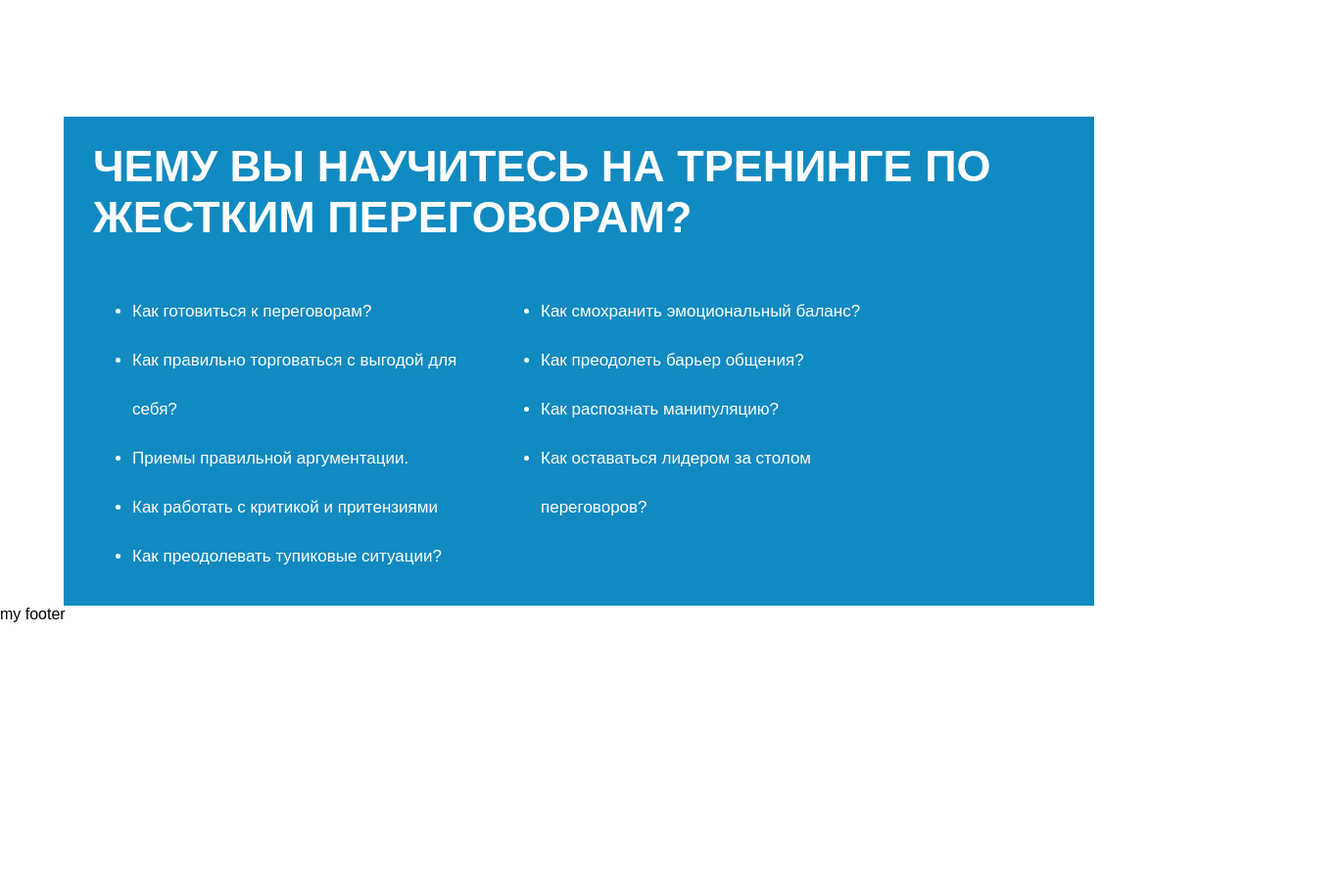
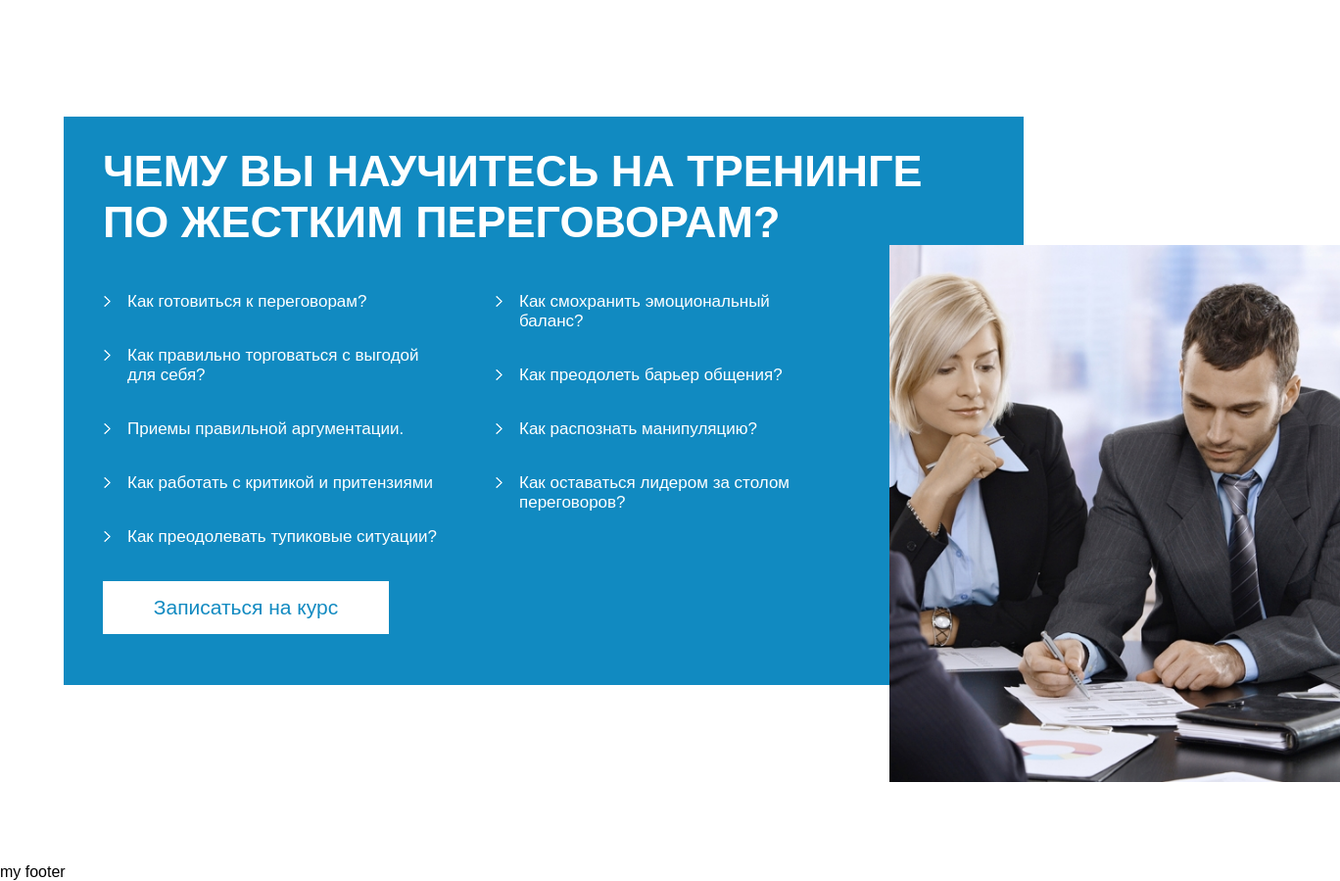
Before and after one commit to Sibi7/meta-business, a website: page index.html in a window 1280 px wide. Shown: the part 1062-1961 px from the top of the page at 98% size, 1368 px wide, since content can reach past the window. Before the commit the page ends 1698 px from the top, so only its background shows below. Drawn offline with Linux system fonts and the light colour scheme; a web font is replaced by a local one.

Commit message:
add section what-learn

```diff
--- a/app/sass/content/_what-learn.scss
+++ b/app/sass/content/_what-learn.scss
@@ -7,11 +7,12 @@
     display: block;
     position: relative;
     float: left;
-    width: 992px;
+    width: 900px;
     margin-top: 122px;
+    margin-bottom: 182px;
     background: #118ac1;
     color: #ffffff;
-    padding: 25px 30px;
+    padding: 30px 40px;
     h1{
       font-size: 45px;
       margin-top: 0;
@@ -20,15 +21,50 @@
     }
     ul{
       margin: 0;
-      width: 377px;
+      padding-left: 15px;
+      width: 335px;
       display: block;
       float: left;
+      margin-right: 50px;
       li{
         color: #ffffff;
         font-size: 17px;
         font-weight: 400;
-        line-height: 50px;
+        margin-bottom: 35px;
+        list-style-image: url("../img/icons/arrow-right.png");
+        padding-left: 10px;
+        box-sizing: border-box;
+      }
+    }
+    button{
+      display: block;
+      float: left;
+      width: 292px;
+      height: 54px;
+      background-color: #ffffff;
+      margin-right: 500px;
+      color: #118ac1;
+      font-size: 21px;
+      font-weight: 400;
+      border: none;
+      cursor: pointer;
+      margin-bottom: 22px;
+      transition: 200ms ease;
+      &:hover{
+        transform: scale(1.03);
+        transition: 200ms ease;
       }
     }
   }
+  &__absolute{
+    display: block;
+    position: absolute;
+    width: 460px;
+    right: -143px;
+    top: 253px;
+    img{
+      width: 100%;
+      object-fit: cover;
+    }
+  }
 }
--- a/index.html
+++ b/index.html
@@ -125,6 +125,10 @@
                 <li>Как оставаться лидером за столом
                     переговоров?</li>
             </ul>
+            <button>Записаться на курс</button>
+        </div>
+        <div class="what-learn__absolute">
+            <img src="img/what-learn.jpg" alt="">
         </div>
     </div>
 </section>
```
Also changed, not shown: app/html/what-learn.html (+4 -0 lines), css/styles.min.css, img/icons/arrow-right.png (added), img/what-learn.jpg (added).
